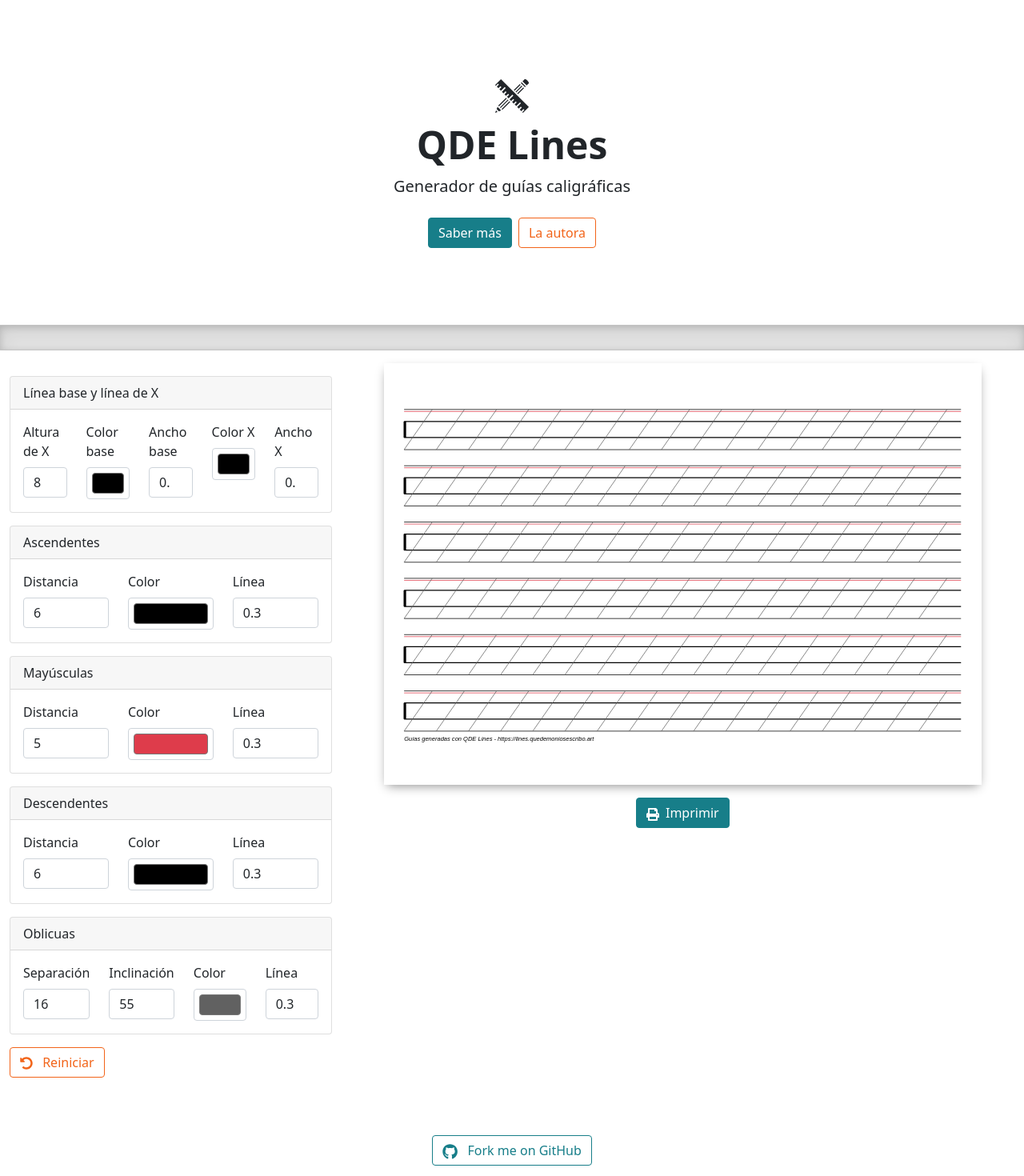
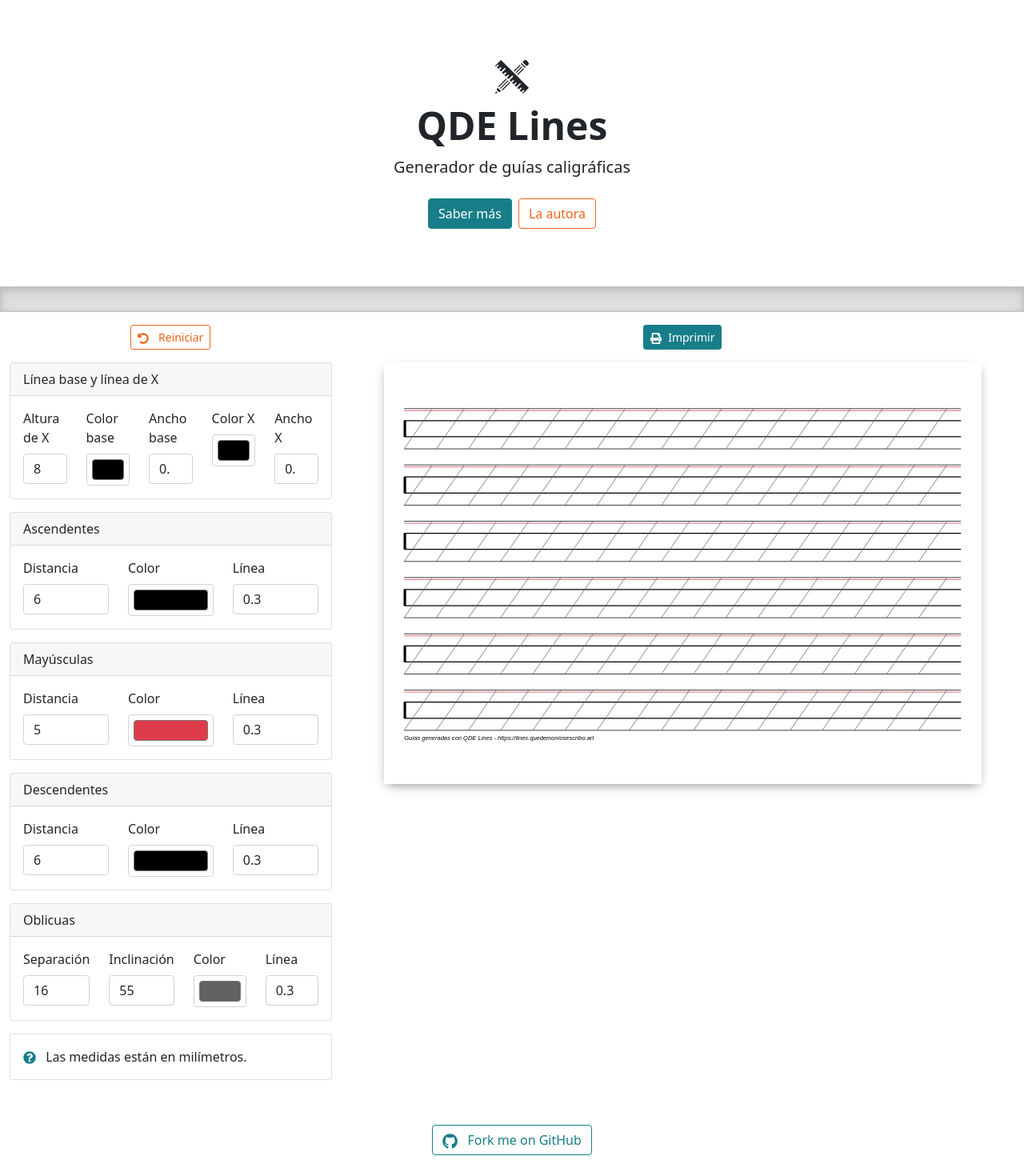
Before and after one commit to Myddna/qdelines, a React (Create React App) app: page / in a window 1280 px wide. Shown: the top 1470 px of the page at 80% size. Built offline with nearby package versions, Linux system fonts and the light colour scheme.

Commit message:
Adjusting spacing and button positions

```diff
--- a/src/App.js
+++ b/src/App.js
@@ -80,11 +80,10 @@ function App() {
             />
           </Col>
           <Col md="6" xl="8">
-            <Page config={pageConfig} printing={printing} ref={componentRef} />
-            <div className="text-center mb-3">
+            <div className="text-center my-3">
               <ReactToPrint
                 trigger={() => (
-                  <Button>
+                  <Button size="sm">
                     <FaPrint />
                     Imprimir
                   </Button>
@@ -98,6 +97,7 @@ function App() {
                 pageStyle="@page { size: A4 landscape;  margin: 0mm; } @media print { body { -webkit-print-color-adjust: exact; } }"
               />
             </div>
+            <Page config={pageConfig} printing={printing} ref={componentRef} />
           </Col>
         </Row>
       </Container>
--- a/src/components/ControlForm/ControlForm.js
+++ b/src/components/ControlForm/ControlForm.js
@@ -1,7 +1,7 @@
 import React from "react";
 import styles from "./ControlForm.module.css";
 import { Form, Button, Row, Col, Card } from "react-bootstrap";
-import { FaUndoAlt } from "react-icons/fa";
+import { FaQuestionCircle, FaUndoAlt } from "react-icons/fa";
 
 const ControlForm = (props) => {
   const handleInputChange = (evt) => {
@@ -279,20 +279,29 @@ const ControlForm = (props) => {
   return (
     <div className={styles.ControlForm} data-testid="ControlForm">
       <Form id="pageControl">
+        <div className="d-grid gap-2 d-sm-flex justify-content-center">
+          <Button
+            size="sm"
+            variant="outline-secondary"
+            className="gap-3 mb-3"
+            onClick={loadDefaults}
+          >
+            <FaUndoAlt /> Reiniciar
+          </Button>
+        </div>
         {xHeightFields()}
         {ascenderFields()}
         {capsFields()}
         {descenderFields()}
         {obliqueFields()}
-        <div className="d-grid gap-2 d-sm-flex">
-          <Button
-            variant="outline-secondary"
-            className="gap-3"
-            onClick={loadDefaults}
-          >
-            <FaUndoAlt /> Reiniciar
-          </Button>
-        </div>
+        <Card>
+          <Card.Body>
+            <Card.Text>
+              <FaQuestionCircle className="text-primary" /> Las medidas están en
+              milímetros.
+            </Card.Text>
+          </Card.Body>
+        </Card>
       </Form>
     </div>
   );
--- a/src/components/ControlForm/ControlForm.module.css
+++ b/src/components/ControlForm/ControlForm.module.css
@@ -1,5 +1,5 @@
 .ControlForm {
-  padding: 2rem 0;
+  padding: 1rem 0;
 }
 
 /*
--- a/src/components/IntroHero/IntroHero.js
+++ b/src/components/IntroHero/IntroHero.js
@@ -5,7 +5,7 @@ import styles from "./IntroHero.module.css";
 
 const IntroHero = () => (
   <div className={styles.IntroHero} data-testid="IntroHero">
-    <div className="px-4 py-5 my-5 text-center">
+    <div className="px-4 py-4 my-5 text-center">
       <div className="text-center">
         <GiPencilRuler size="3em" className="mb-2 ms-2" />
       </div>
```
